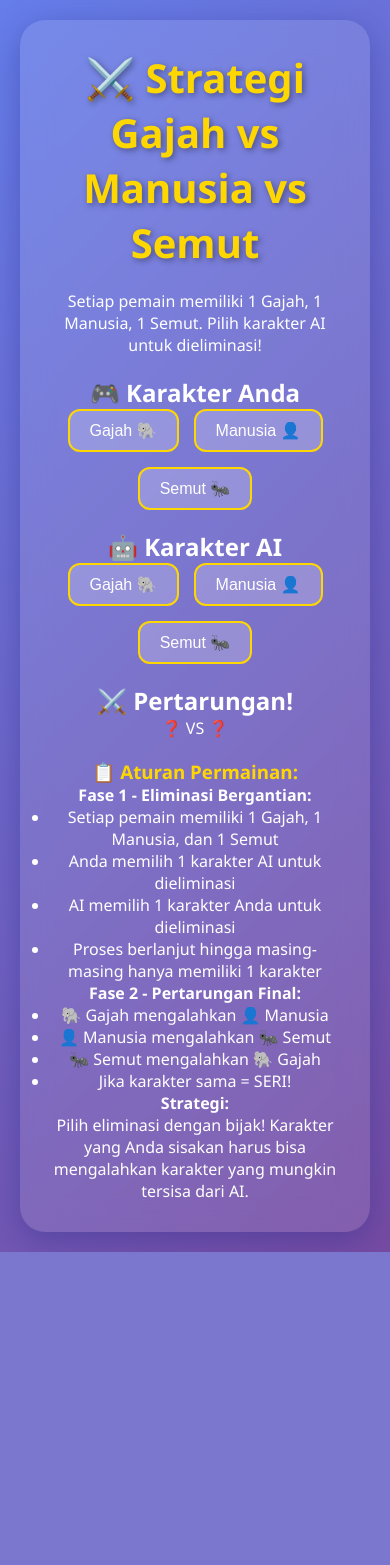
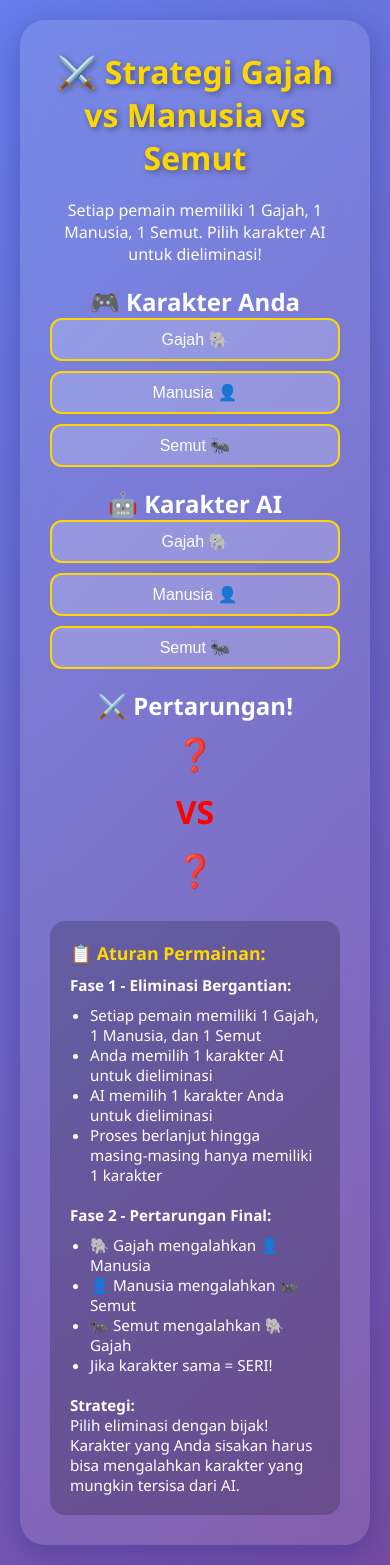
Before and after one commit to syafirah470/gajah-game, a Flask app: page / in a window 390 px wide. Before the commit the page ends 1252 px from the top, so only its background shows below. Run offline with Flask 3, Linux system fonts and the light colour scheme.

Commit message:
Commit Keempat

```diff
--- a/static/style.css
+++ b/static/style.css
@@ -68,3 +68,48 @@ body {
     opacity: 0.5;
     cursor: not-allowed;
 }
+.battle-participants {
+    display: flex;
+    justify-content: center;
+    align-items: center;
+    gap: 15px;
+    font-size: 2rem;
+    margin-top: 10px;
+}
+
+.vs-text {
+    font-weight: bold;
+    color: red;
+}
+
+.rules-box {
+    margin-top: 30px;
+    background-color: rgba(0, 0, 0, 0.2);
+    padding: 20px;
+    border-radius: 15px;
+    text-align: left;
+    font-size: 0.95rem;
+}
+
+.rules-box ul {
+    margin: 10px 0 20px 20px;
+}
+
+.rules-box h3 {
+    margin-bottom: 10px;
+}
+
+@media (max-width: 768px) {
+    .characters-container {
+        flex-direction: column;
+        gap: 10px;
+    }
+
+    .battle-participants {
+        flex-direction: column;
+    }
+
+    .game-title {
+        font-size: 2rem;
+    }
+}
```
